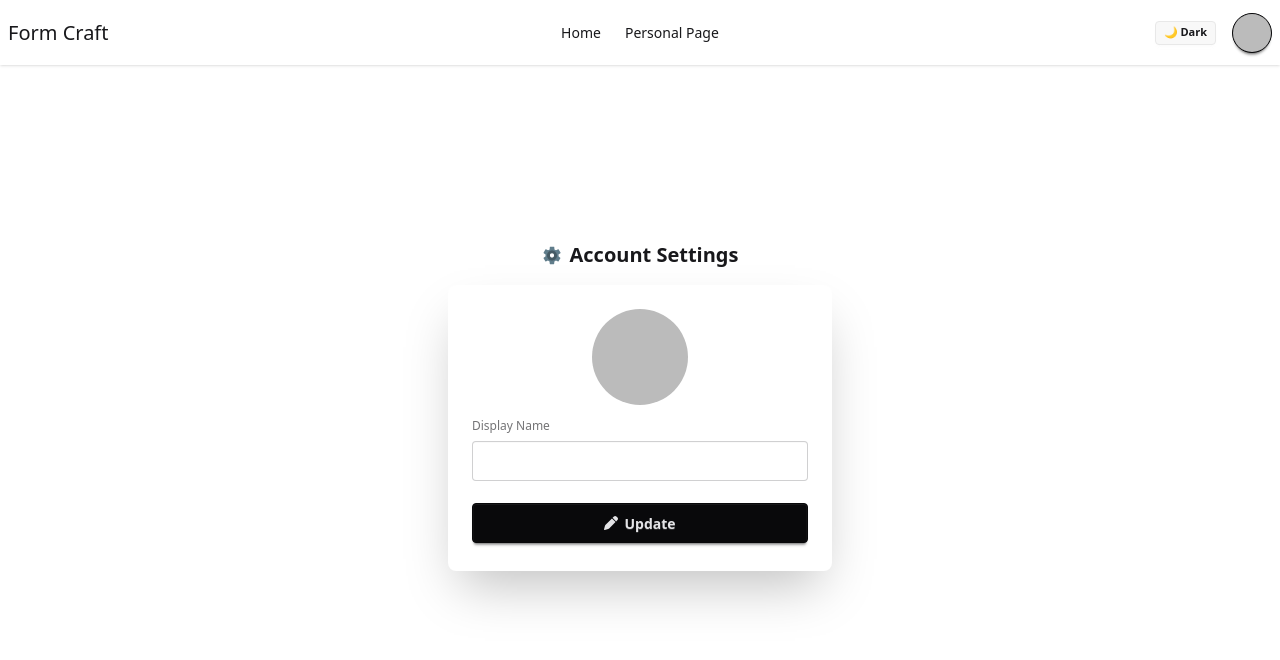
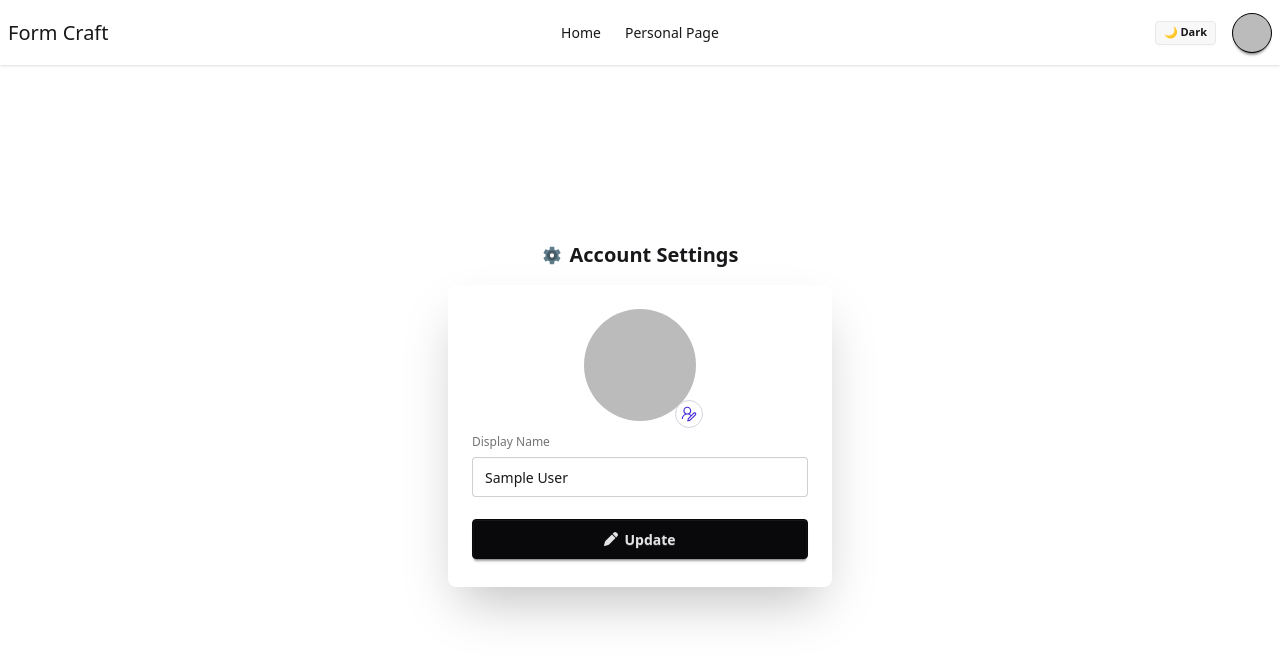
Before and after one commit to Sohelrana2815/form-craft-project, a React (Vite) app in the folder form-craft-frontend/: page /user-profile in a window 1280 px wide. Shown: the top 660 px of the page. Built offline with nearby package versions, Linux system fonts and the light colour scheme; no server answers; sample sign-in values are in the browser's storage.

Commit message:
profile pic update adjust

```diff
--- a/form-craft-frontend/src/pages/profile/UserProfile.jsx
+++ b/form-craft-frontend/src/pages/profile/UserProfile.jsx
@@ -1,13 +1,20 @@
 import { FaPen } from "react-icons/fa6";
+import { useRef } from "react";
 import { FcSettings } from "react-icons/fc";
 import useAuth from "../../hooks/useAuth";
 import { useState } from "react";
 import { updateProfile } from "firebase/auth";
+import { LiaUserEditSolid } from "react-icons/lia";
 const UserProfile = () => {
   const { user } = useAuth();
   const [displayName, setDisplayName] = useState(user?.displayName || "");
   const [profileLoading, setProfileLoading] = useState(false);
   const [message, setMessage] = useState("");
+  const imgFileRef = useRef(null);
+
+  const editProfilePic = () => {
+    imgFileRef.current.click(); // Open file system when icon is clicked
+  };
 
   const profileUpdate = async (e) => {
     e.preventDefault();
@@ -41,18 +48,42 @@ const UserProfile = () => {
           className="card bg-base-100 w-full max-w-sm shrink-0 shadow-2xl dark:bg-gray-700"
         >
           <div className="card-body">
-            {/* Profile pic */}
-            {user?.photoURL ? (
-              <div className="flex justify-center">
-                <img src={user?.photoURL} className="rounded-full" />
+            <div className="relative w-28 h-28 mx-auto">
+              {/* Profile pic */}
+              {user?.photoURL ? (
+                <img
+                  src={user?.photoURL}
+                  alt="Profile"
+                  className="w-28 h-28 rounded-full object-cover"
+                />
+              ) : (
+                <div className="w-28 h-28 border rounded-full bg-neutral flex items-center justify-center border-primary">
+                  {user ? (
+                    <span className="text-white text-sm md:text-4xl">
+                      {displayName.charAt(0)}
+                    </span>
+                  ) : (
+                    <span>No User</span>
+                  )}
+                </div>
+              )}
+
+              {/* Hidden file input form img */}
+              <input
+                type="file"
+                accept="image/*"
+                ref={imgFileRef}
+                className="hidden"
+              />
+
+              {/* Edit pen icon repositioned at the bottom-right */}
+              <div
+                onClick={editProfilePic}
+                className="absolute right-0 bottom-0 transform translate-x-1/4 translate-y-1/4  bg-white rounded-full p-1 border border-gray-300"
+              >
+                <LiaUserEditSolid className="text-lg text-primary cursor-pointer" />
               </div>
-            ) : (
-              <div className="border w-28 mx-auto md:h-28 rounded-full bg-gray-400 flex items-center justify-center">
-                <span className="text-gray-600 text-sm md:text-base">
-                  No Image
-                </span>
-              </div>
-            )}
+            </div>
 
             <fieldset className="fieldset">
               <label className="label">Display Name</label>
--- a/form-craft-frontend/src/routes/MainRoutes.jsx
+++ b/form-craft-frontend/src/routes/MainRoutes.jsx
@@ -41,7 +41,14 @@ const MainRoutes = () => {
               </PrivateRoute>
             }
           />
-          <Route path="user-profile" element={<UserProfile />} />
+          <Route
+            path="user-profile"
+            element={
+              <PrivateRoute>
+                <UserProfile />
+              </PrivateRoute>
+            }
+          />
         </Route>
       </Routes>
     </>
```
